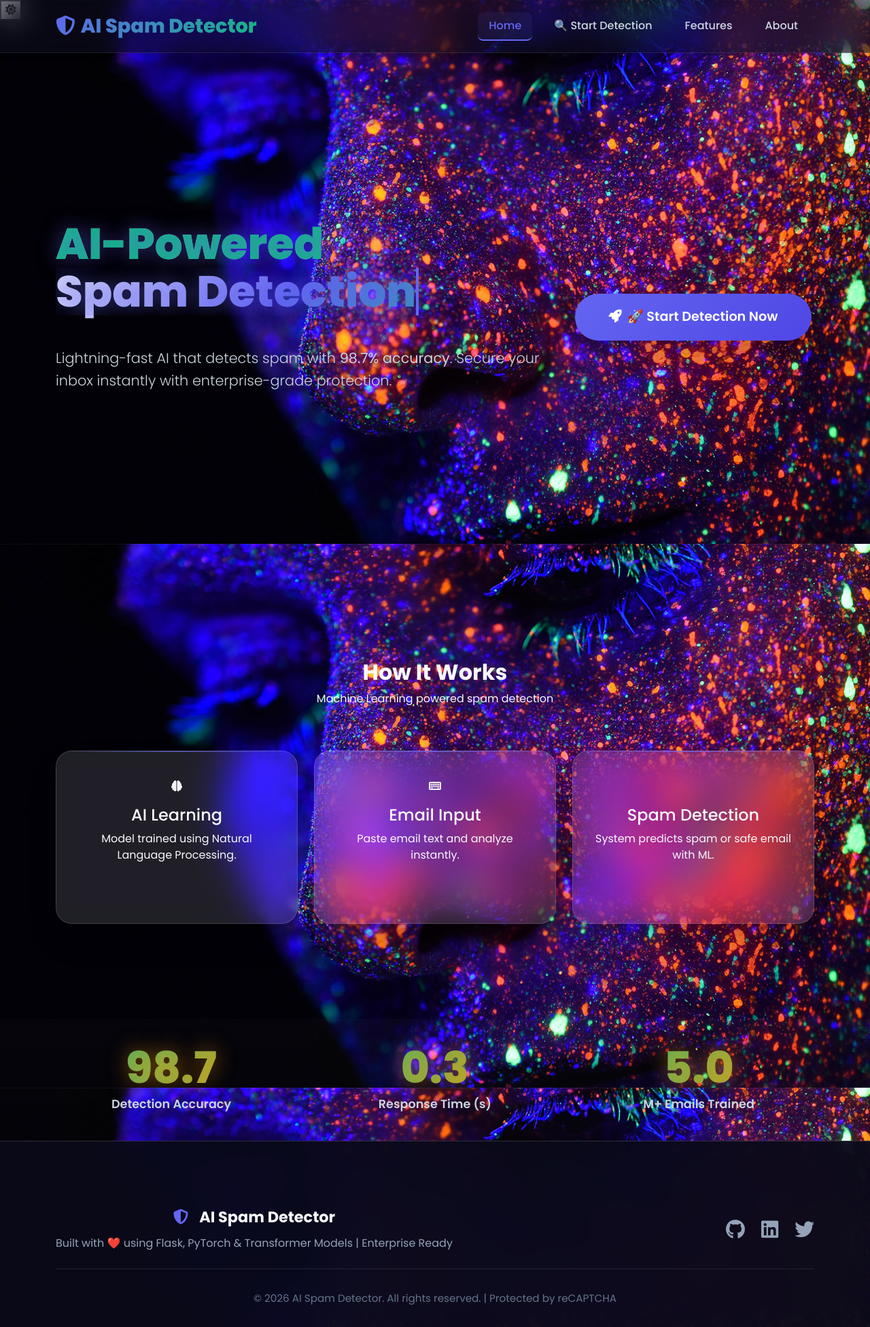
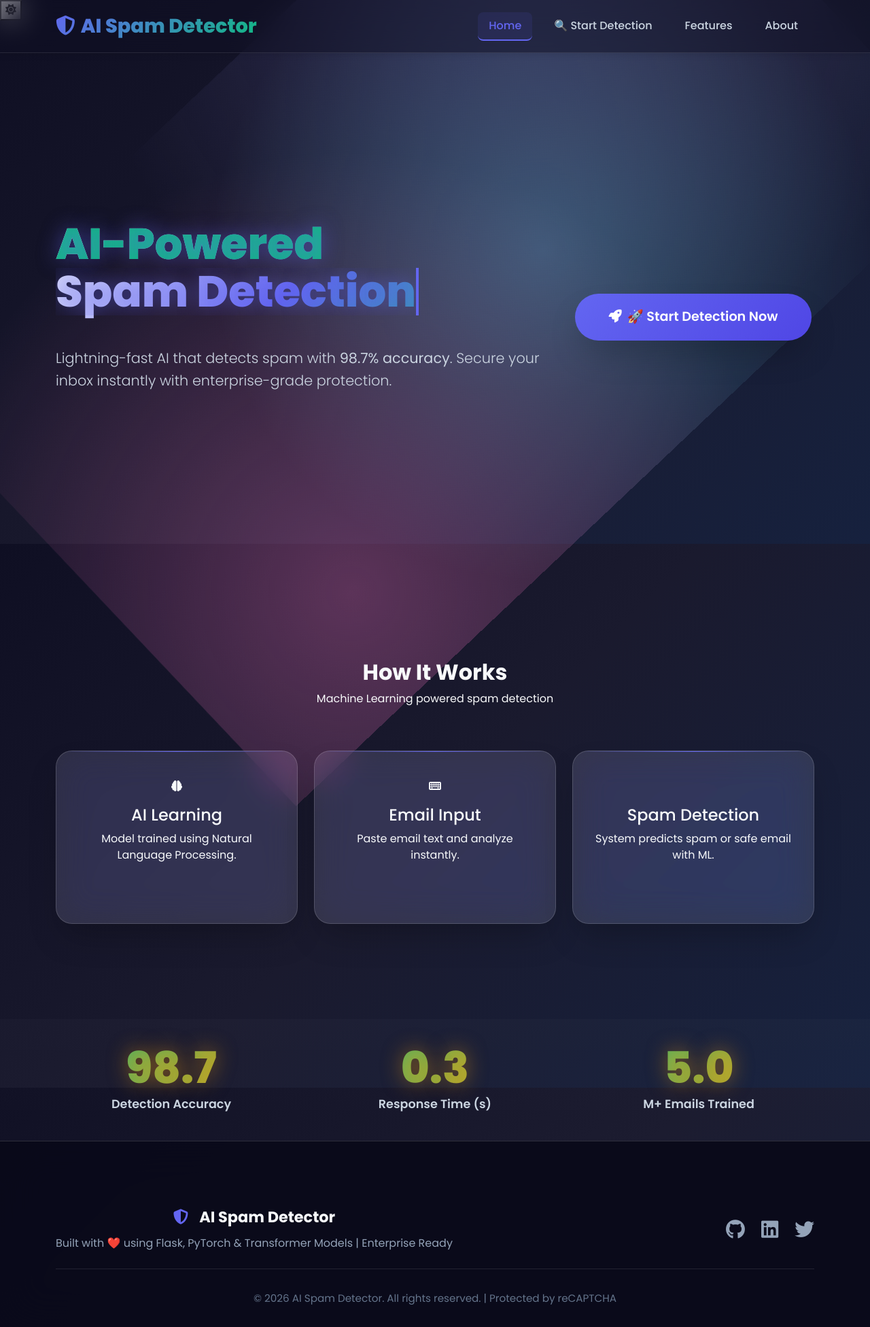
Before and after one commit to chaitanyaladole2000-hue/spam-email-detector, a Flask app: page / in a window 1280 px wide. Shown: the whole page at 68% size. Run offline with Flask 3, Linux system fonts and the light colour scheme; some libraries are stand-ins or nearby versions.

Commit message:
update project

```diff
--- a/templates/index.html
+++ b/templates/index.html
@@ -37,18 +37,51 @@
 
         /* 🔥 BACKGROUND IMAGE - DISPLAYED AS IS */
         body {
-            /* 1920x1080 Image Setup */
-            background: url('bg.jpg') no-repeat center center fixed;
-            background-size: cover;
+            font-family: 'Poppins', sans-serif;
+            color: #f8fafc;
+            overflow-x: hidden;
+            background: linear-gradient(135deg, #0f0f23 0%, #1a1a2e 50%, #16213e 100%);
+            min-height: 100vh;
+            position: relative;
             background-attachment: fixed;
             position: relative;
             margin: 0;
             padding: 0;
             box-sizing: border-box;
-            font-family: 'Poppins', sans-serif;
+            font-family: 'Poppins',
+                sans-serif;
             color: #f8fafc;
             overflow-x: hidden;
             min-height: 100vh;
+        }
+
+        body::before {
+            content: '';
+            position: fixed;
+            top: 0;
+            left: 0;
+            width: 100%;
+            height: 100%;
+
+            background:
+                radial-gradient(circle at 20% 80%, rgba(120, 119, 198, 0.3) 0%, transparent 50%),
+                radial-gradient(circle at 80% 20%, rgba(255, 119, 198, 0.3) 0%, transparent 50%),
+                radial-gradient(circle at 40% 40%, rgba(120, 219, 255, 0.3) 0%, transparent 50%);
+
+            z-index: -2;
+            animation: bgShift 20s ease-in-out infinite;
+        }
+
+        @keyframes bgShift {
+
+            0%,
+            100% {
+                transform: scale(1) rotate(0deg);
+            }
+
+            50% {
+                transform: scale(1.1) rotate(180deg);
+            }
         }
 
         .glass {
@@ -429,7 +462,7 @@
         </div>
     </section>
 
- <!--   FEATURES SECTION -->
+    <!--   FEATURES SECTION -->
     <section id="features" class="feature-section">
         <div class="container">
 
```
Also changed, not shown: static/images/bg.jpg (renamed from templates/bg.jpg), 1 other file.
